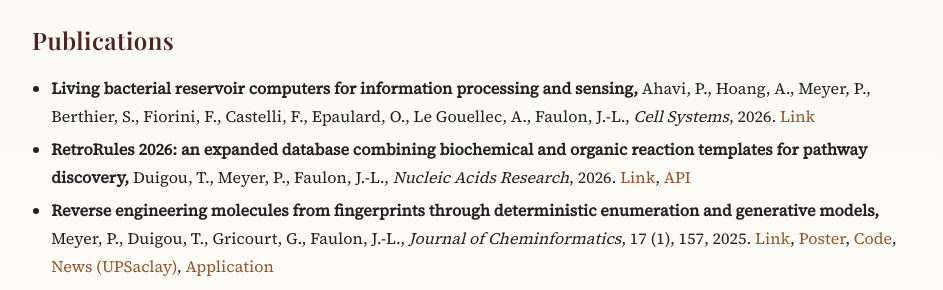
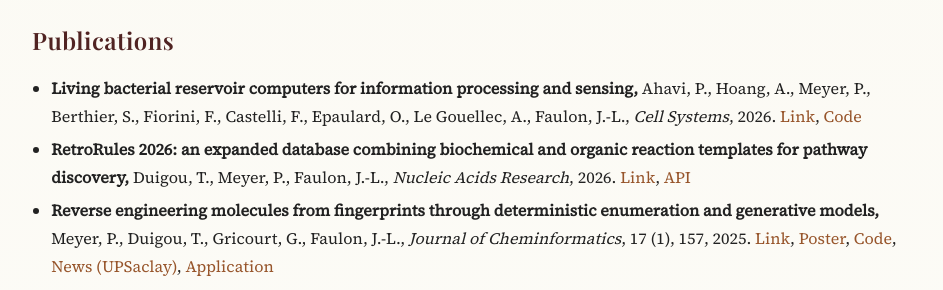
Before and after one commit to PhilippeMeyer68/philippemeyer68.github.io, a Jekyll site: the page built from index.md, in a window 1280 px wide and 900 px high, scrolled down 593 px. Shown: the part 155-445 px from the top of the window, without its empty margins (168-1111 px from the left). Built offline with Jekyll 4.4.1, drawn with Linux system fonts in a browser that asks for light colours.

Commit message:
feat: reservoir code

```diff
--- a/index.md
+++ b/index.md
@@ -64,7 +64,7 @@ title: "Home"
   <strong>Living bacterial reservoir computers for information processing and sensing, </strong>
   Ahavi, P., Hoang, A., Meyer, P., Berthier, S., Fiorini, F., Castelli, F., Epaulard, O., Le Gouellec, A., Faulon, J.-L.,
   <em>Cell Systems</em>, 2026.
-  <a href="https://www.cell.com/cell-systems/fulltext/S2405-4712(26)00136-5" target="_blank" rel="noopener">Link</a>
+  <a href="https://www.cell.com/cell-systems/fulltext/S2405-4712(26)00136-5" target="_blank" rel="noopener">Link</a>, <a href="https://github.com/brsynth/bacterial_rc" target="_blank" rel="noopener">Code</a>
 </li>
 <li>
   <strong>RetroRules 2026: an expanded database combining biochemical and organic reaction templates for pathway discovery, </strong>
```
